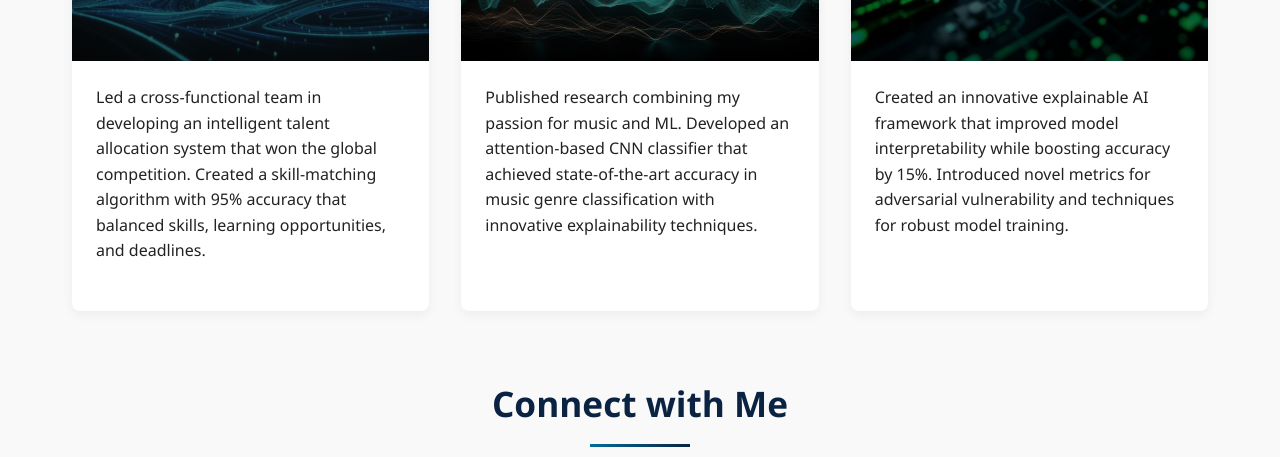
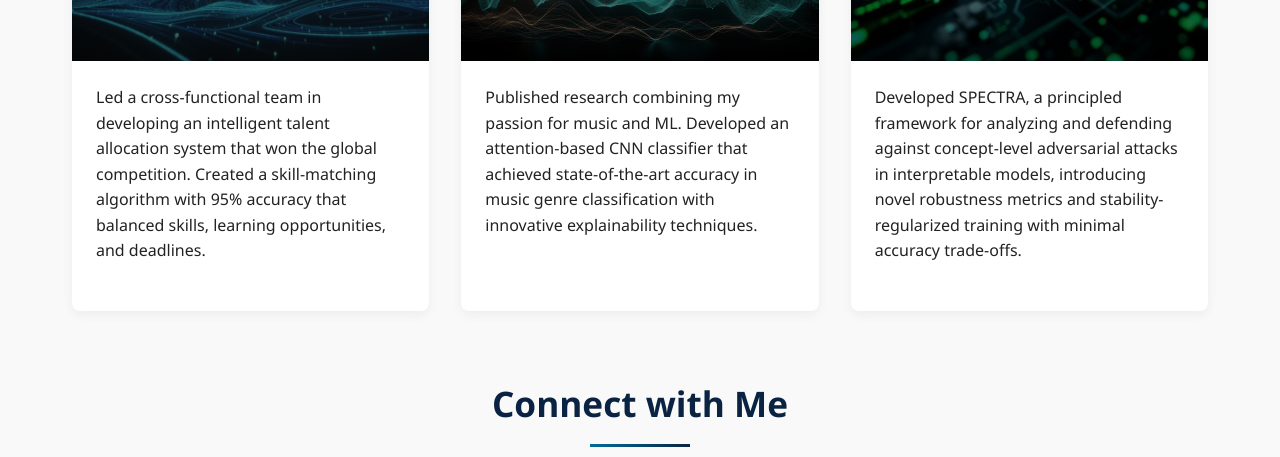
Before and after one commit to adityaSridharr/adityaSridharr.github.io, a website: page index.html in a window 1280 px wide. Shown: the part 1410-1867 px from the top of the page. Drawn offline with Linux system fonts and the light colour scheme.

Commit message:
Fix HTML encoding issues in index.html

```diff
--- a/index.html
+++ b/index.html
@@ -433,7 +433,7 @@
                         </div>
                         <div class="project-content">
                             <p class="project-description">
-                                Created an innovative explainable AI framework that improved model interpretability while boosting accuracy by 15%. Introduced novel metrics for adversarial vulnerability and techniques for robust model training.
+                                Developed SPECTRA, a principled framework for analyzing and defending against concept-level adversarial attacks in interpretable models, introducing novel robustness metrics and stability-regularized training with minimal accuracy trade-offs.
                             </p>
                         </div>
                     </a>
```
